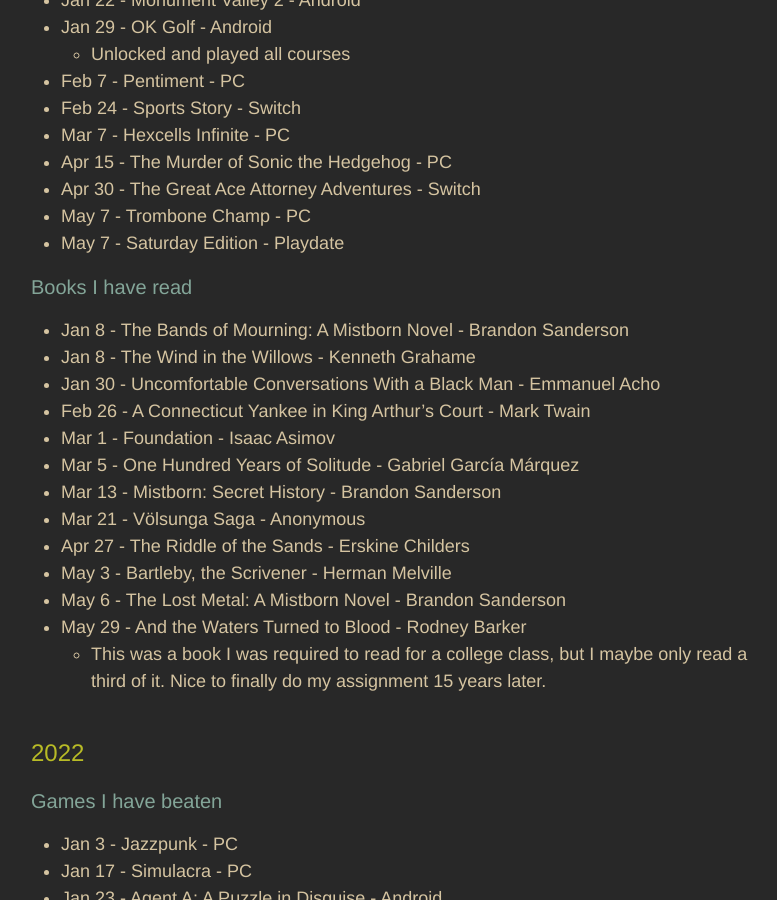
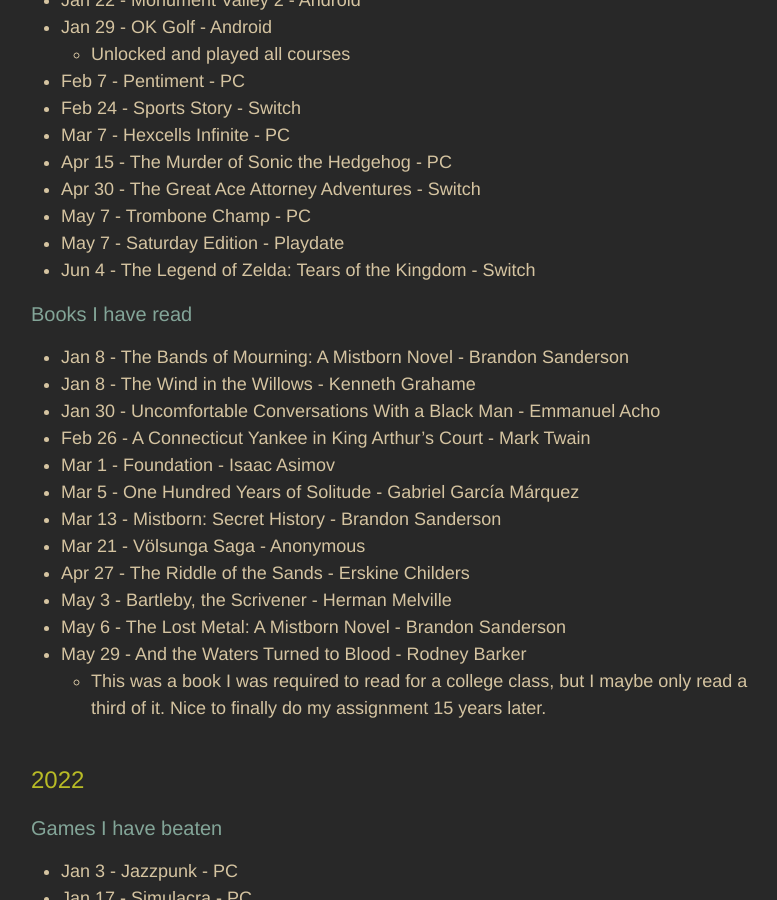
Before and after one commit to adkinsrs/sadkins_site, a Jekyll site: the page built from misc.md, in a window 1280 px wide and 900 px high, scrolled down 653 px. Shown: the whole window, without its empty margins (239-1016 px from the left). Built offline with Jekyll 4.4.1, drawn with Linux system fonts in a browser that asks for light colours.

Commit message:
beat a game

```diff
--- a/misc.md
+++ b/misc.md
@@ -31,6 +31,7 @@
 * Apr 30 - The Great Ace Attorney Adventures - Switch
 * May 7 - Trombone Champ - PC
 * May 7 - Saturday Edition - Playdate
+* Jun 4 - The Legend of Zelda: Tears of the Kingdom - Switch
 
 ### Books I have read
 
```
